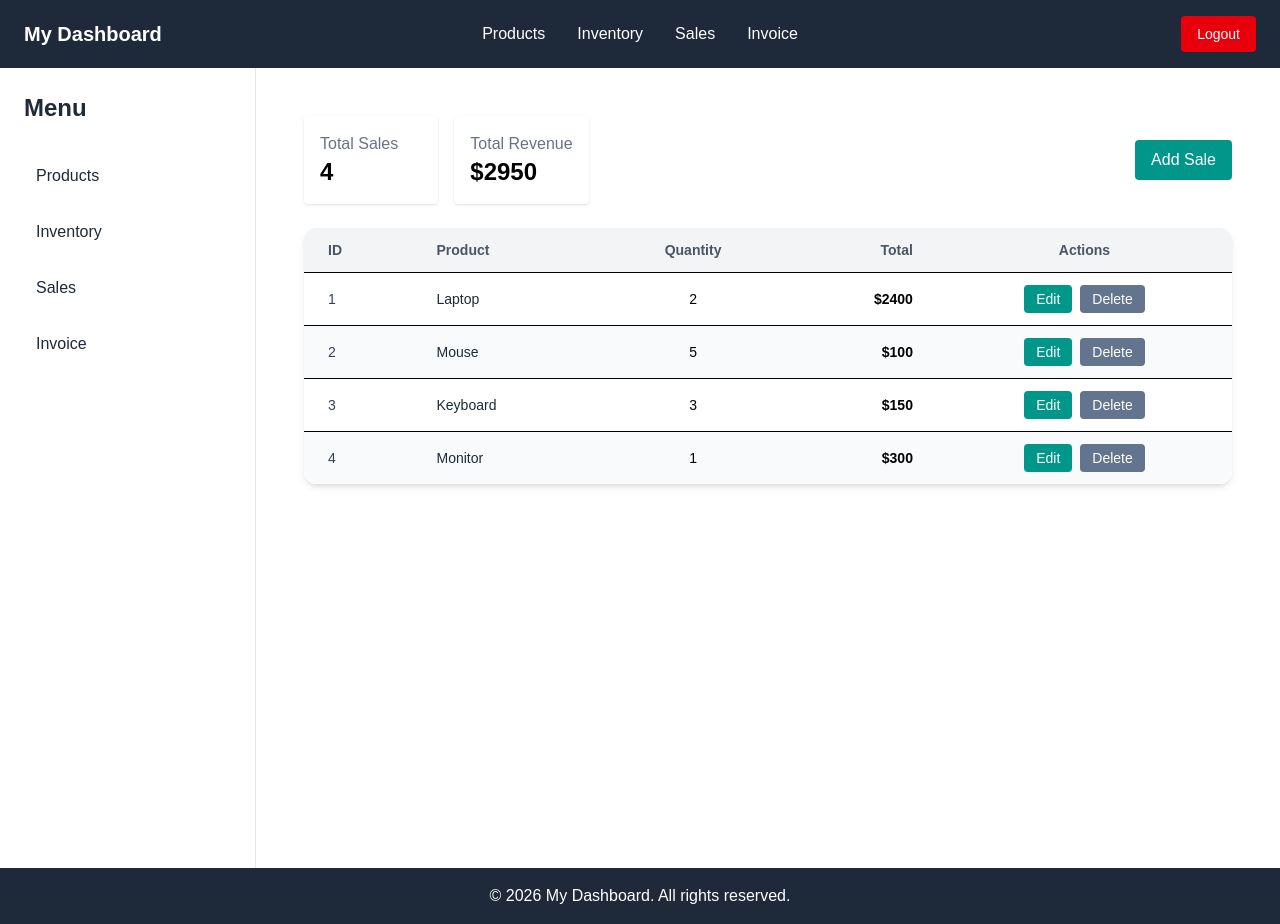
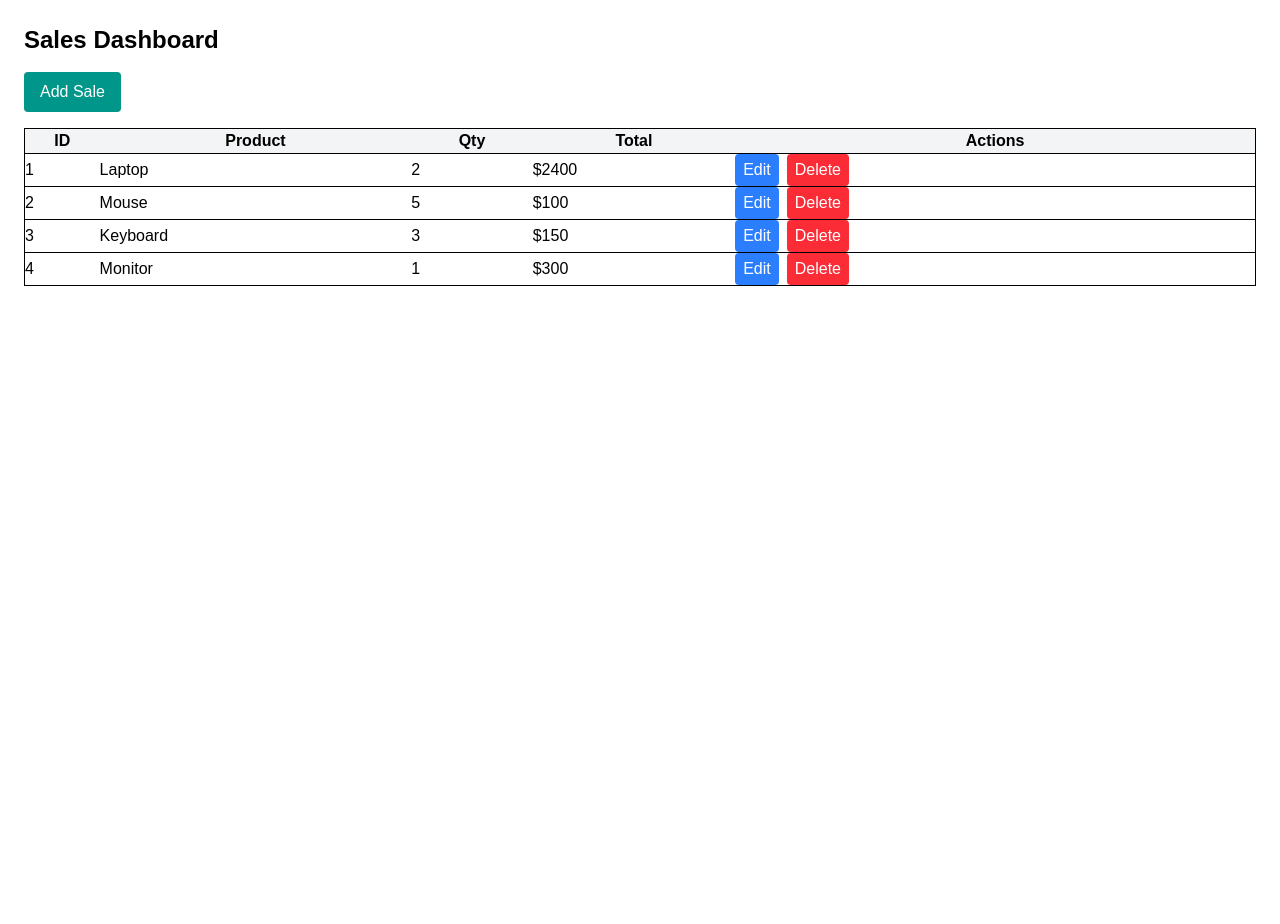
Before and after one commit to beingharisali/full-stack-sims-next, a Next.js app: page /sales in a window 1280 px wide. After the commit the page ends 800 px from the top, so only its background shows below. Built offline with nearby package versions, Linux system fonts and the light colour scheme.

Commit message:
protected routes context created

```diff
--- a/app/admin/page.tsx
+++ /dev/null
@@ -1,11 +0,0 @@
-"use client";
-
-import ProtectedRoute from "../components/protectedroutes";
-
-export default function AdminPage() {
-  return (
-    <ProtectedRoute role="admin">
-      <h1 className="text-2xl font-bold">Admin Dashboard</h1>
-    </ProtectedRoute>
-  );
-}
--- a/app/components/protectedroutes.tsx
+++ /dev/null
@@ -1,31 +0,0 @@
-"use client";
-
-import { useAuth } from "../context/authcontext";
-import { useRouter } from "next/navigation";
-import { ReactNode, useEffect } from "react";
-
-type Props = {
-  children: ReactNode;
-  role?: "admin" | "sales";
-};
-
-export default function ProtectedRoute({ children, role }: Props) {
-  const { user } = useAuth();
-  const router = useRouter();
-
-  useEffect(() => {
-    if (user && role && user.role !== role) {
-      router.replace("/unauthorized");
-    }
-  }, [user, role, router]);
-
-  if (!user) {
-    return (
-      <div className="text-center mt-20 text-gray-600">
-        Please login to continue
-      </div>
-    );
-  }
-
-  return <>{children}</>;
-}
--- a/app/context/authcontext.tsx
+++ b/app/context/authcontext.tsx
@@ -1,32 +1,45 @@
 "use client";
 
 import { createContext, useContext, useState, ReactNode } from "react";
+import { useRouter } from "next/navigation";
 
 type User = {
-  role: "admin" | "sales";
+  role: "admin" | "sales" | null;
 };
 
 type AuthContextType = {
   user: User | null;
-  setUser: (user: User | null) => void;
+  login: (role: "admin" | "sales") => void;
+  logout: () => void;
 };
 
 const AuthContext = createContext<AuthContextType | null>(null);
 
-export const AuthProvider = ({ children }: { children: ReactNode }) => {
+export function AuthProvider({ children }: { children: ReactNode }) {
   const [user, setUser] = useState<User | null>(null);
+  const router = useRouter();
+
+  const login = (role: "admin" | "sales") => {
+    setUser({ role });
+    router.push(role === "admin" ? "/admin" : "/sales");
+  };
+
+  const logout = () => {
+    setUser(null);
+    router.push("/login");
+  };
 
   return (
-    <AuthContext.Provider value={{ user, setUser }}>
+    <AuthContext.Provider value={{ user, login, logout }}>
       {children}
     </AuthContext.Provider>
   );
-};
+}
 
 export const useAuth = () => {
   const context = useContext(AuthContext);
   if (!context) {
-    throw new Error("useAuth must be used within AuthProvider");
+    throw new Error("useAuth must be used inside AuthProvider");
   }
   return context;
 };
--- a/app/layout.tsx
+++ b/app/layout.tsx
@@ -1,5 +1,7 @@
+"use client";
+
 import "./globals.css";
-import AppShell from "./appshell";
+import { AuthProvider } from "./context/AuthContext";
 
 export default function RootLayout({
   children,
@@ -8,8 +10,8 @@ export default function RootLayout({
 }) {
   return (
     <html lang="en">
-      <body className="bg-gray-100 min-h-screen">
-        <AppShell>{children}</AppShell>
+      <body>
+        <AuthProvider>{children}</AuthProvider>
       </body>
     </html>
   );
--- a/app/page.tsx
+++ b/app/page.tsx
@@ -26,23 +26,31 @@ export default function LoginPage() {
       alert("Please fill all fields");
       return;
     }
+
     try {
       const res = await axios.post(
         "http://localhost:5000/api/v1/auth/login",
         form
       );
+
       console.log(res.data);
       alert("Logged in Successfully!");
 
-      if (form.role === "admin") {
-        router.push("/dashboard");
-      } else if (form.role === "manager") {
-        router.push("/manager");
-      } else if (form.role === "sales") {
-        router.push("/Sale");
-      } else {
-        router.push("/");
-      }
+      // ✅ Save user info to localStorage so protected pages can check it
+      localStorage.setItem(
+        "user",
+        JSON.stringify({
+          email: form.email,
+          role: form.role,
+          token: res.data.token, // if your backend returns a token
+        })
+      );
+
+      // Redirect based on role
+      if (form.role === "admin") router.push("/dashboard");
+      else if (form.role === "manager") router.push("/manager");
+      else if (form.role === "sales") router.push("/sales"); // must match SalesPage path
+      else router.push("/");
     } catch (error: any) {
       alert(error.response?.data?.msg || "Login failed");
       console.error(error);
@@ -52,7 +60,7 @@ export default function LoginPage() {
   return (
     <div className="min-h-screen flex items-center justify-center bg-white">
       <div className="w-96 p-6 rounded-2xl bg-white border border-gray-300 shadow-lg">
-        <h2 className="text-2xl font-bold mb-5 text-gray-800 ">Login Here</h2>
+        <h2 className="text-2xl font-bold mb-5 text-gray-800">Login Here</h2>
         <form onSubmit={handleSubmit}>
           <div className="mb-3">
             <label className="block mb-1 font-semibold text-black">Email</label>
@@ -67,9 +75,7 @@ export default function LoginPage() {
           </div>
 
           <div className="mb-3">
-            <label className="block mb-1 font-semibold text-black">
-              Password
-            </label>
+            <label className="block mb-1 font-semibold text-black">Password</label>
             <input
               name="password"
               type="password"
--- a/app/sales/page.tsx
+++ b/app/sales/page.tsx
@@ -1,7 +1,9 @@
 "use client";
+
 import { useEffect, useState } from "react";
 import { useRouter } from "next/navigation";
 
+// Sale type
 type Sale = {
   id: number;
   product: string;
@@ -9,6 +11,7 @@ type Sale = {
   total: number;
 };
 
+// Default sales data
 const DEFAULT_SALES: Sale[] = [
   { id: 1, product: "Laptop", quantity: 2, total: 2400 },
   { id: 2, product: "Mouse", quantity: 5, total: 100 },
@@ -21,7 +24,7 @@ export default function SalesPage() {
   const [sales, setSales] = useState<Sale[]>([]);
   const [editSale, setEditSale] = useState<Sale | null>(null);
 
-
+  // Load sales data
   useEffect(() => {
     const stored = localStorage.getItem("sales");
     if (stored) {
@@ -32,14 +35,14 @@ export default function SalesPage() {
     }
   }, []);
 
-
+  // Delete sale
   const handleDelete = (id: number) => {
     const updated = sales.filter((s) => s.id !== id);
     setSales(updated);
     localStorage.setItem("sales", JSON.stringify(updated));
   };
 
-
+  // Update sale
   const handleUpdate = () => {
     if (!editSale) return;
 
@@ -49,134 +52,72 @@ export default function SalesPage() {
 
     setSales(updated);
     localStorage.setItem("sales", JSON.stringify(updated));
-
-    alert("Sale updated successfully ✅");
     setEditSale(null);
   };
 
   return (
     <div className="p-6">
-
-      <div className="mb-6 flex items-center justify-between">
-        <div className="grid grid-cols-1 md:grid-cols-2 gap-4">
-          <div className="bg-white p-4 shadow rounded">
-            <h2 className="text-gray-500">Total Sales</h2>
-            <p className="text-2xl font-bold">{sales.length}</p>
-          </div>
-          <div className="bg-white p-4 shadow rounded">
-            <h2 className="text-gray-500">Total Revenue</h2>
-            <p className="text-2xl font-bold">
-              ${sales.reduce((a, b) => a + b.total, 0)}
-            </p>
-          </div>
-        </div>
+      <h1 className="text-2xl font-bold mb-4">Sales Dashboard</h1>
 
       <button
         onClick={() => router.push("/sales/add")}
-          className="bg-teal-600 text-white px-4 py-2 rounded hover:bg-teal-700"
+        className="mb-4 bg-teal-600 text-white px-4 py-2 rounded"
       >
         Add Sale
       </button>
-      </div>
 
-
-      <div className="bg-white shadow-md rounded-xl overflow-hidden">
-        <table className="min-w-full border-collapse">
-          <thead className="bg-gray-100">
-            <tr>
-              <th className="px-6 py-3 text-left text-sm font-semibold text-gray-600">
-                ID
-              </th>
-              <th className="px-6 py-3 text-left text-sm font-semibold text-gray-600">
-                Product
-              </th>
-              <th className="px-6 py-3 text-center text-sm font-semibold text-gray-600">
-                Quantity
-              </th>
-              <th className="px-6 py-3 text-right text-sm font-semibold text-gray-600">
-                Total
-              </th>
-              <th className="px-6 py-3 text-center text-sm font-semibold text-gray-600">
-                Actions
-              </th>
+      <table className="w-full border">
+        <thead>
+          <tr className="bg-gray-100">
+            <th>ID</th>
+            <th>Product</th>
+            <th>Qty</th>
+            <th>Total</th>
+            <th>Actions</th>
           </tr>
         </thead>
 
         <tbody>
-            {sales.map((sale, index) => (
-              <tr
-                key={sale.id}
-                className={`border-t ${
-                  index % 2 === 0 ? "bg-white" : "bg-gray-50"
-                } hover:bg-blue-50 transition`}
-              >
-                <td className="px-6 py-3 text-sm text-gray-700">
-                  {sale.id}
-                </td>
-                <td className="px-6 py-3 text-sm font-medium text-gray-800">
-                  {sale.product}
-                </td>
-                <td className="px-6 py-3 text-sm text-center">
-                  {sale.quantity}
-                </td>
-                <td className="px-6 py-3 text-sm text-right font-semibold">
-                  ${sale.total}
-                </td>
-                <td className="px-6 py-3">
-                  <div className="flex justify-center gap-2">
-
+          {sales.map((sale) => (
+            <tr key={sale.id} className="border-t">
+              <td>{sale.id}</td>
+              <td>{sale.product}</td>
+              <td>{sale.quantity}</td>
+              <td>${sale.total}</td>
+              <td className="flex gap-2">
                 <button
                   onClick={() => setEditSale(sale)}
-                      className="px-3 py-1 text-sm rounded bg-teal-600 text-white hover:bg-teal-700"
+                  className="px-2 py-1 bg-blue-500 text-white rounded"
                 >
                   Edit
                 </button>
-
-
                 <button
                   onClick={() => handleDelete(sale.id)}
-                      className="px-3 py-1 text-sm rounded bg-slate-500 text-white hover:bg-slate-600"
+                  className="px-2 py-1 bg-red-500 text-white rounded"
                 >
                   Delete
                 </button>
-                  </div>
               </td>
             </tr>
           ))}
         </tbody>
       </table>
 
-        {sales.length === 0 && (
-          <p className="text-center py-6 text-gray-500">
-            No sales found
-          </p>
-        )}
-      </div>
+      {editSale && (
+        <div className="mt-6">
+          <h2 className="font-semibold mb-2">Edit Sale</h2>
 
-
-      {editSale && (
-        <div className="fixed inset-0 z-50 flex items-center justify-center bg-black/20">
-          <div className="bg-white w-full max-w-md rounded-xl shadow-2xl p-6">
-            <h2 className="text-xl font-semibold mb-4 border-b pb-2">
-              Edit Sale
-            </h2>
-
-            <div className="mb-3">
-              <label className="text-sm text-gray-600">Product</label>
           <input
-                className="border p-2 w-full rounded mt-1"
+            className="border p-2 mr-2"
             value={editSale.product}
             onChange={(e) =>
               setEditSale({ ...editSale, product: e.target.value })
             }
           />
-            </div>
 
-            <div className="mb-3">
-              <label className="text-sm text-gray-600">Quantity</label>
           <input
             type="number"
-                className="border p-2 w-full rounded mt-1"
+            className="border p-2 mr-2"
             value={editSale.quantity}
             onChange={(e) =>
               setEditSale({
@@ -185,13 +126,10 @@ export default function SalesPage() {
               })
             }
           />
-            </div>
 
-            <div className="mb-4">
-              <label className="text-sm text-gray-600">Total</label>
           <input
             type="number"
-                className="border p-2 w-full rounded mt-1"
+            className="border p-2 mr-2"
             value={editSale.total}
             onChange={(e) =>
               setEditSale({
@@ -200,23 +138,13 @@ export default function SalesPage() {
               })
             }
           />
-            </div>
 
-            <div className="flex justify-end gap-2">
-              <button
-                onClick={() => setEditSale(null)}
-                className="px-4 py-2 rounded bg-gray-200 hover:bg-gray-300"
-              >
-                Cancel
-              </button>
           <button
             onClick={handleUpdate}
-                className="px-4 py-2 rounded bg-green-600 text-white hover:bg-green-700"
+            className="bg-green-600 text-white px-4 py-2 rounded"
           >
             Update
           </button>
-            </div>
-          </div>
         </div>
       )}
     </div>
```
Lines whose indentation alone changed are shown as unchanged.
